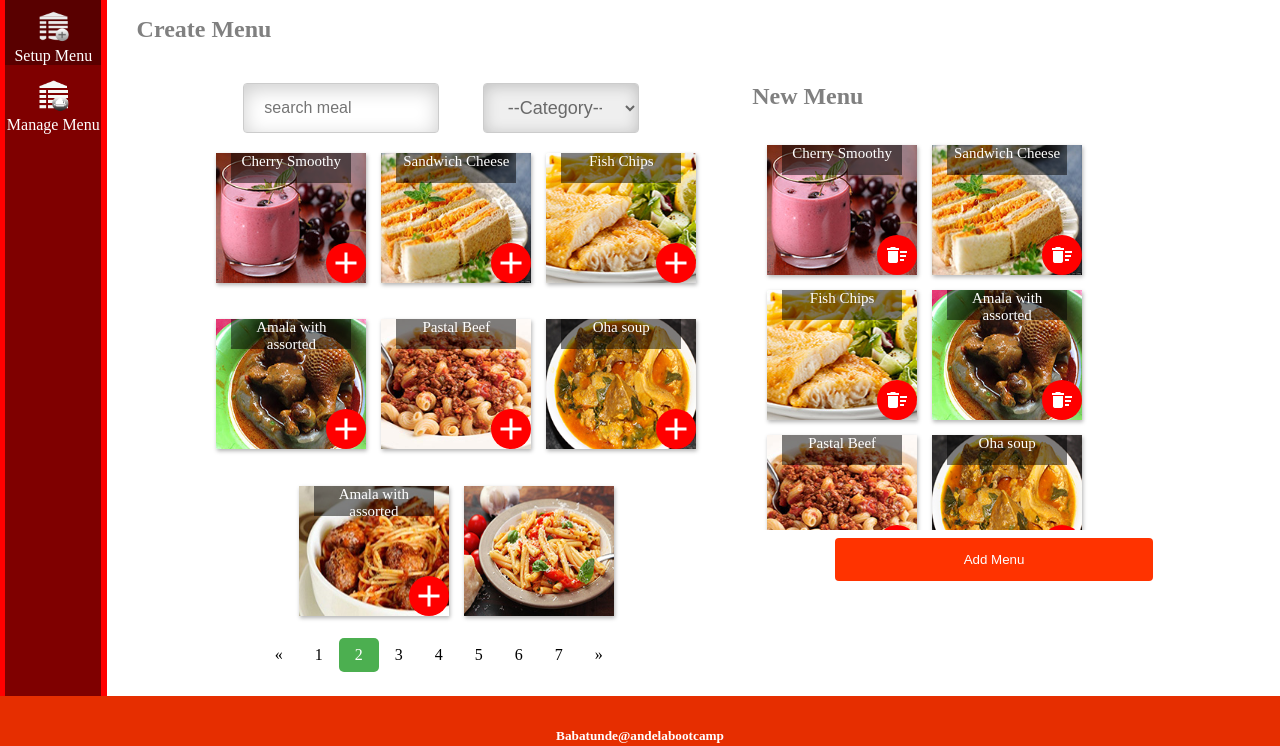
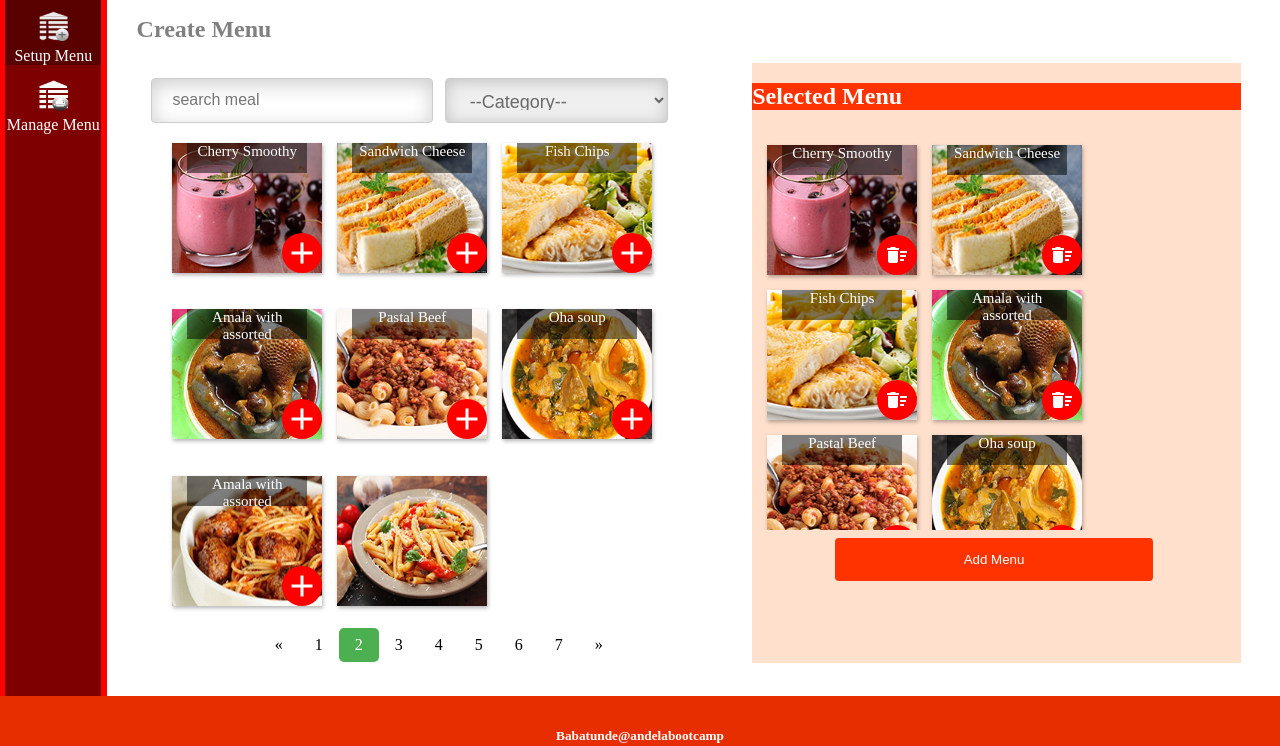
Before and after one commit to Pomile/BOOK-A-MEAL, a plain HTML site: page UI/menu.html in a window 1280 px wide. Shown: the part 174-920 px from the top of the page. Drawn offline with Linux system fonts and the light colour scheme.

Commit message:
Updated admin and menu page

```diff
--- a/UI/css/form.css
+++ b/UI/css/form.css
@@ -29,7 +29,7 @@ input[type=radio]{
 
 }
 
-input[type=password], select, input[type=date] input[type=number]{
+input[type=password], select, input[type=date], input[type=number]{
     width: 80%!important;
     padding: 12px 20px!important;
     margin-top: 20px!important;
--- a/UI/menu.html
+++ b/UI/menu.html
@@ -266,13 +266,13 @@
                     </div>
 
                     <div class="s-12 flex-box" style="justify-content: center; flex-flow:wrap;">
-                        <div class="s-12 m-12 l-6 ">
-                            <div class="s-12 flex-box" style="justify-content: center; flex-flow:wrap;">
-                                <div class="s-12 m-6 l-5">
-                                    <input type="search" placeholder="search meal" style="" />
+                        <div class="s-12 m-12 l-6 " style = "">
+                            <div class="s-12 flex-box" style="justify-content: justify; flex-flow:wrap;">
+                                <div class="s-12 m-6 l-6" style ="">
+                                    <input type="search" placeholder="search meal" style=" height: 45px; width: 96%!important; margin-left: 2%!important; margin-top: 15px!important" />
                                 </div>
-                                <div class="menu-category s-12 m-6 l-4">
-                                    <select id="meal-category" name="meal-category" style="height: 50px">
+                                <div class="menu-category s-12 m-6 l-6" style = "">
+                                    <select id="meal-category" name="meal-category" style="height: 45px; width: 76%!important; margin-left: 2%!important; margin-top: 15px!important">
                                         <option value="">--Category--</option>
                                         <option value="breakfast">Breakfast</option>
                                         <option value="lunch">Lunch</option>
@@ -282,7 +282,7 @@
                                     </select>
                                 </div>
                             </div>
-                            <div class="menu-list s-12" style="justify-content:center; height: 500px; margin-left: 20px; overflow-y:auto">
+                            <div class="menu-list s-12" style="justify-content:justify; height: 500px; margin-left: 2%; overflow-y:auto">
                                 <div class="meal boxshadow" id=1 onclick="getFeedBack('remove')">
                                     <div class="meal-image">
                                         <img src="./images/Dark_Cherry_Smoothie.jpg" width="200px" height="170px" />
@@ -420,8 +420,8 @@
 
 
                         </div>
-                        <div class="s-12 m-12 l-5" style="height: 600px; margin-left: 20px; overflow-y:auto">
-                            <h2 style="color: gray">New Menu</h2>
+                        <div class="s-12 m-12 l-5 transbox" style="height: 600px; margin-left: 20px; overflow-y:auto; background-color: #ffe0cc">
+                            <h2 style="color: white; background-color: #ff3300">Selected Menu</h2>
                             <div class="menu-list s-12" style="justify-content: justify; overflow: scroll; height:400px">
                                 <div class="meal boxshadow" id=1 onclick="getFeedBack('remove')">
                                     <div class="meal-image">
```
Also changed, not shown: UI/admin.html (+10 -7 lines).
